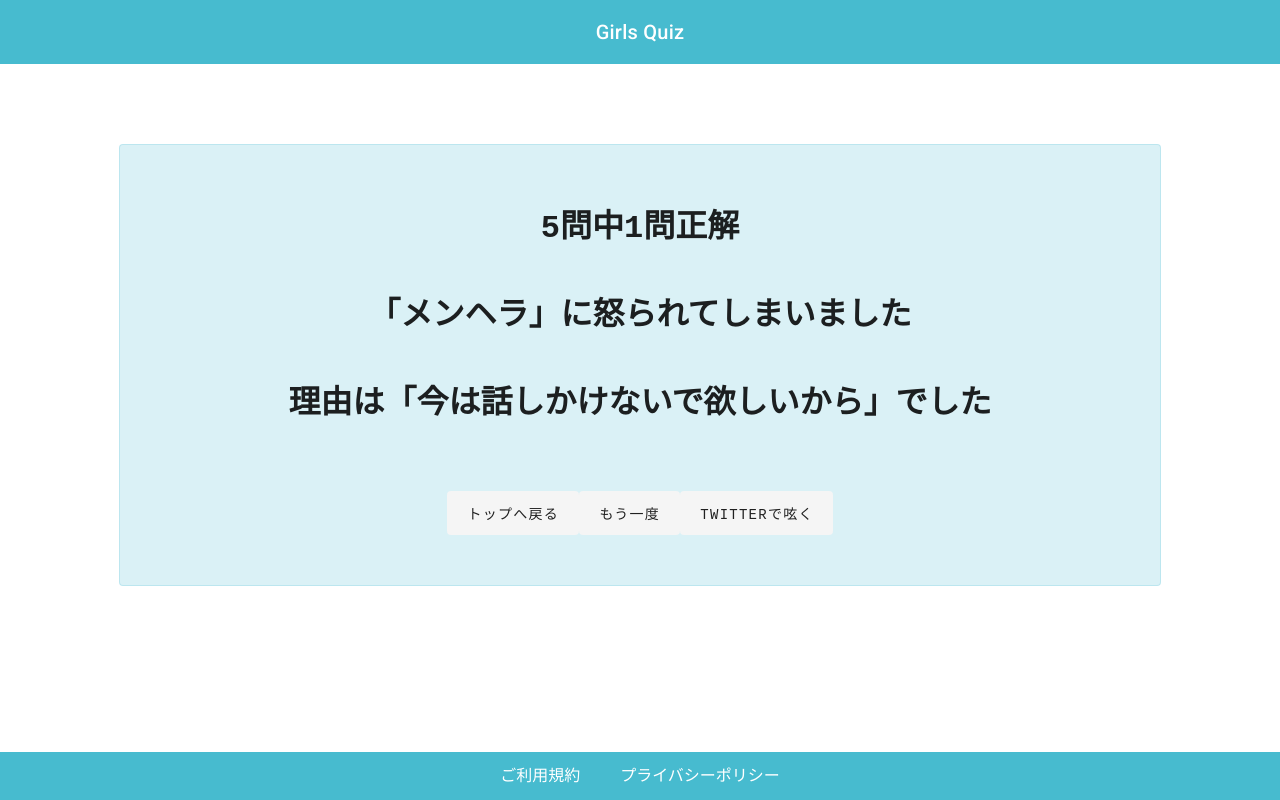
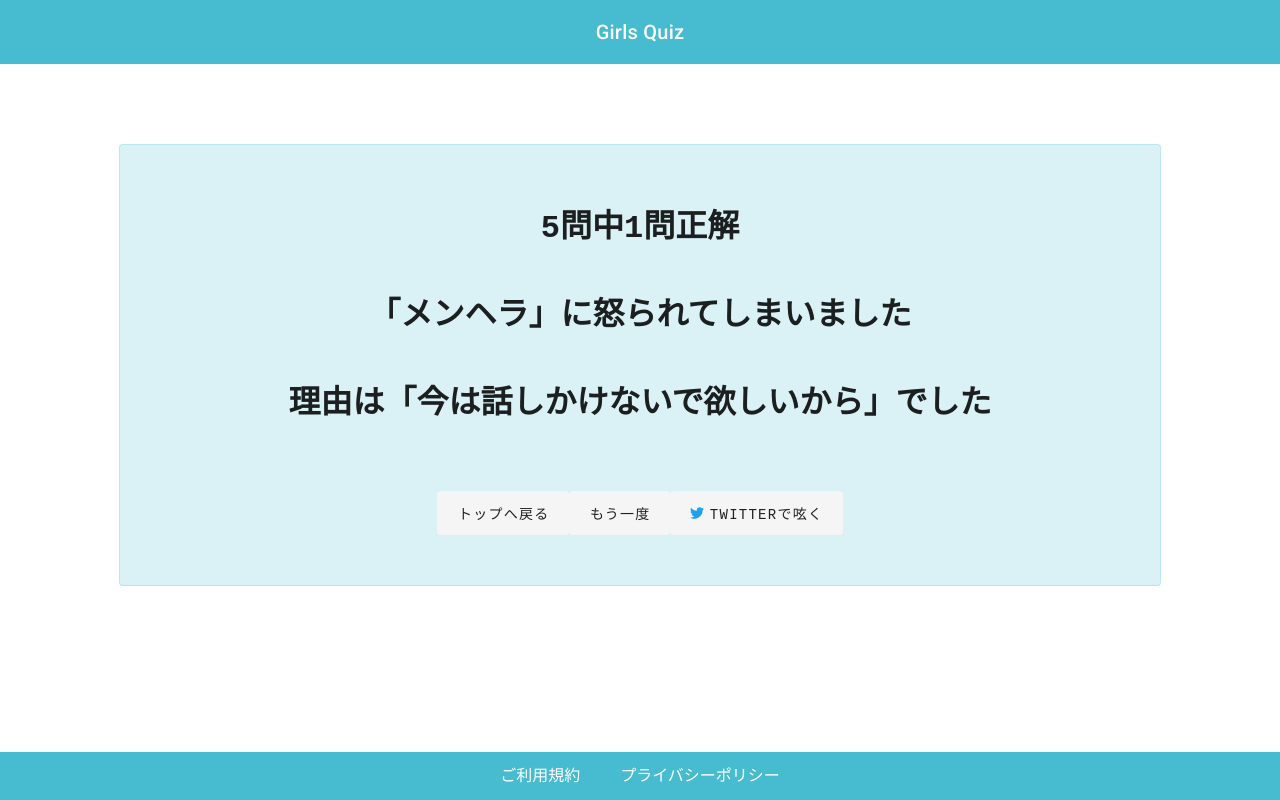
Before and after one commit to nobbbbb/girls_quiz, a Vue app: page /result in a window 1280 px wide. Built offline with nearby package versions, Linux system fonts and the light colour scheme.

Commit message:
add: fontawesomeをインストールしてTwitterアイコンを使用

```diff
--- a/package.json
+++ b/package.json
@@ -8,6 +8,10 @@
     "lint": "vue-cli-service lint"
   },
   "dependencies": {
+    "@fortawesome/fontawesome-svg-core": "^1.2.36",
+    "@fortawesome/free-brands-svg-icons": "^5.15.4",
+    "@fortawesome/free-solid-svg-icons": "^5.15.4",
+    "@fortawesome/vue-fontawesome": "^2.0.2",
     "core-js": "^3.6.5",
     "vue": "^2.6.11",
     "vue-router": "^3.2.0",
--- a/src/main.js
+++ b/src/main.js
@@ -1,7 +1,14 @@
 import Vue from 'vue'
 import App from './App.vue'
 import router from './router'
-import vuetify from './plugins/vuetify';
+import vuetify from './plugins/vuetify'
+import { library } from '@fortawesome/fontawesome-svg-core'
+import { faTwitter } from '@fortawesome/free-brands-svg-icons'
+import { FontAwesomeIcon } from '@fortawesome/vue-fontawesome'
+
+library.add(faTwitter)
+
+Vue.component('font-awesome-icon', FontAwesomeIcon)
 
 Vue.config.productionTip = false
 
--- a/src/views/Result.vue
+++ b/src/views/Result.vue
@@ -28,6 +28,7 @@
 				large
 				depressed
 			>
+				<font-awesome-icon :icon="['fab', 'twitter']" class="twitter" />
 				Twitterで呟く
 			</v-btn>
 		</div>
@@ -62,4 +63,8 @@ export default {
 .button {
 	padding: 10px;
 }
+.twitter {
+	margin-right: 5px;
+	color: rgb(29,161,242);
+}
 </style>
```
Also changed, not shown: src/App.vue (+4 -4 lines), 1 other file (tests, documents, lock files or other folders).
